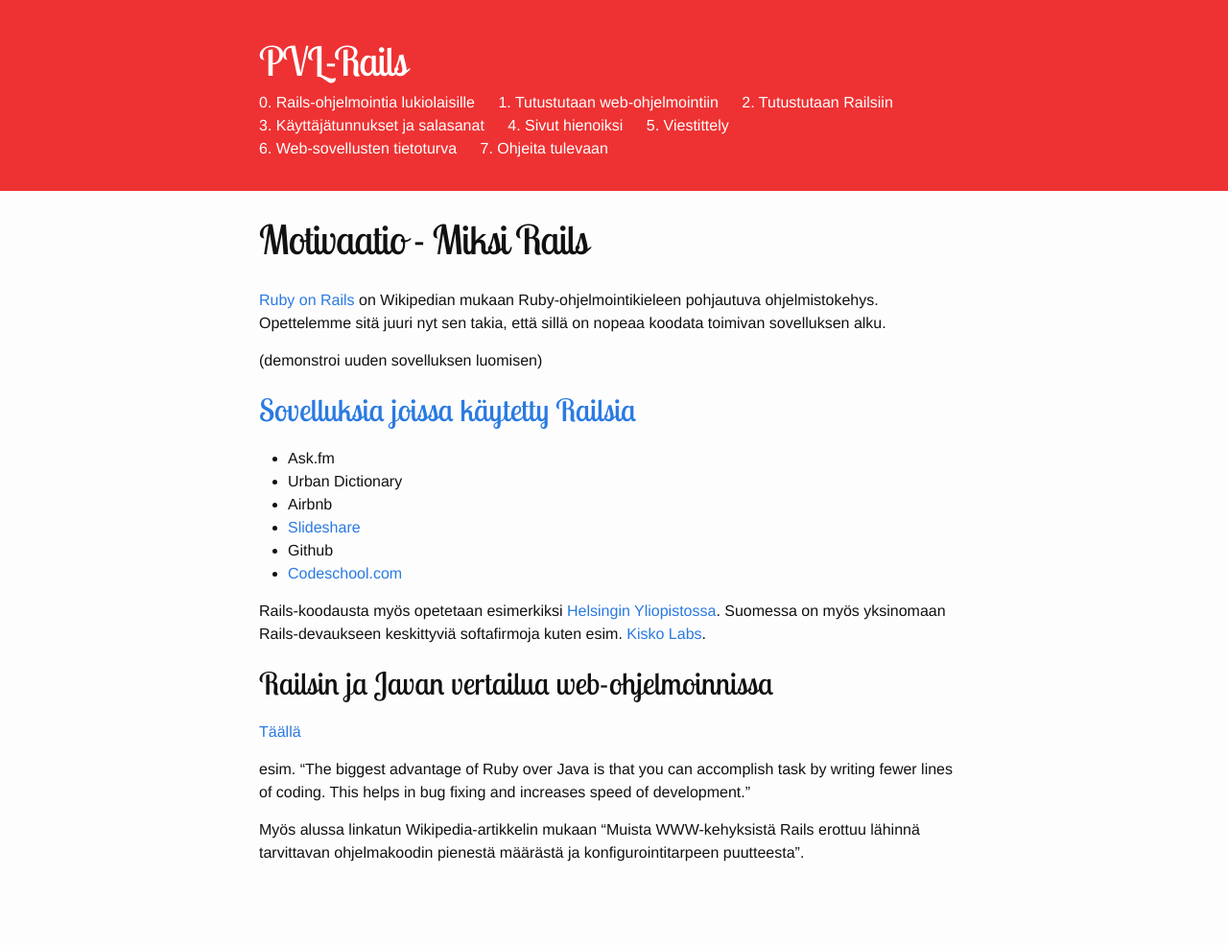
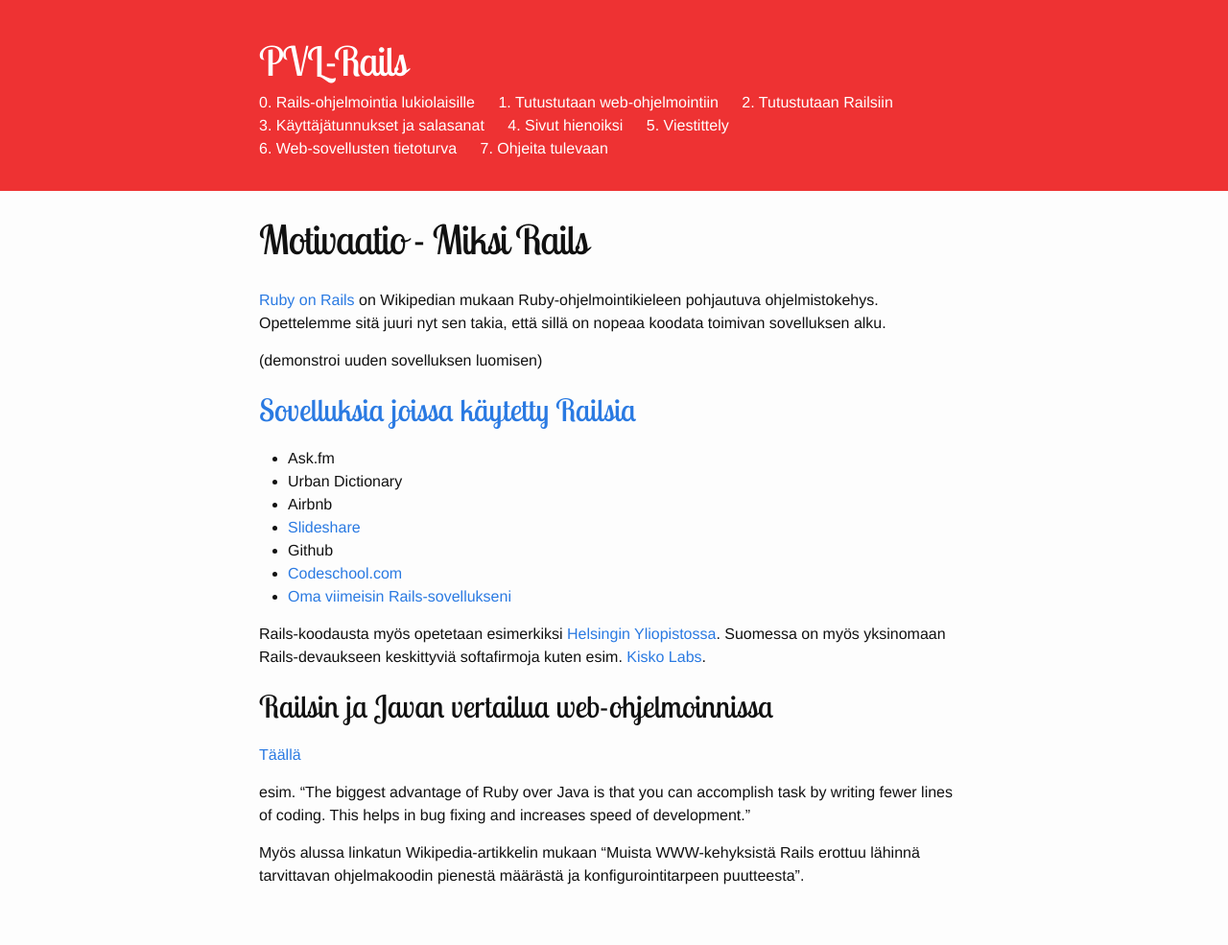
Before and after one commit to viderizer/pvl-rails.github.io, a Jekyll site: the page built from _pages/motivaatio.md, in a window 1280 px wide. Shown: the whole page at 96% size. Built offline with Jekyll 4.4.1, drawn with Linux system fonts in a browser that asks for light colours; before the commit the page ends 961 px from its top, so only the background shows below that.

Commit message:
Update motivaatio.md

```diff
--- a/_pages/motivaatio.md
+++ b/_pages/motivaatio.md
@@ -16,6 +16,7 @@
 - [Slideshare](https://prograils.com/posts/top-10-famous-sites-built-with-ruby-on-rails)
 - Github
 - [Codeschool.com](https://wappalyzer.com/applications/ruby-rails)
+- [Oma viimeisin Rails-sovellukseni](http://nyymi.herokuapp.com/)
 
 Rails-koodausta myös opetetaan esimerkiksi [Helsingin Yliopistossa](https://www.cs.helsinki.fi/courses/582368/2016/k/k/1). Suomessa on myös yksinomaan Rails-devaukseen keskittyviä softafirmoja kuten esim. [Kisko Labs](https://www.kiskolabs.com/about/).
 
```
